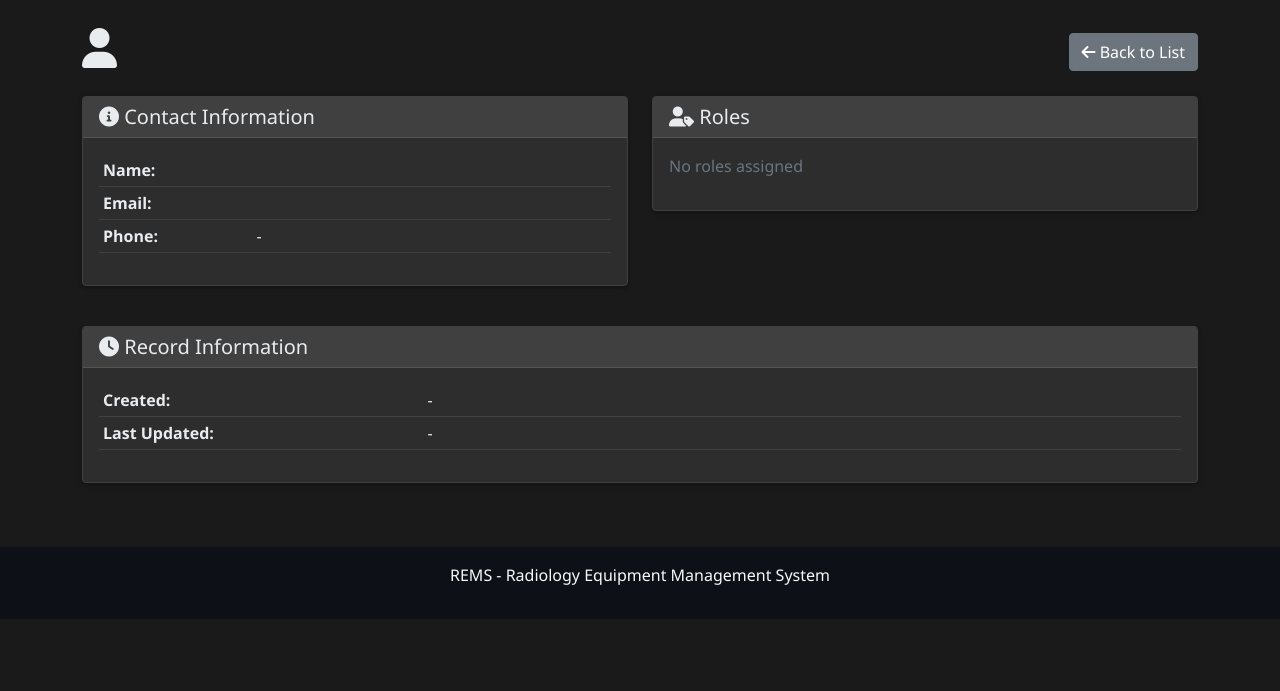
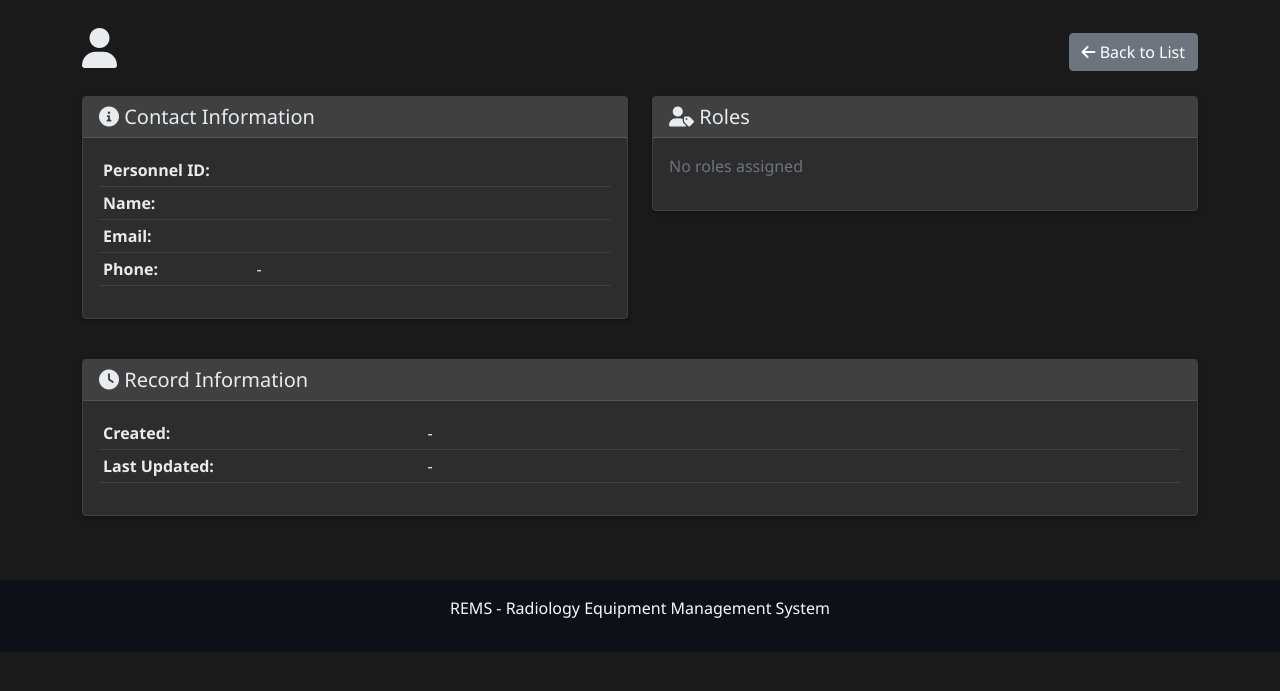
Before and after one commit to nickbevins/rems, a Python web app: template templates/personnel_detail.html in a window 1280 px wide. Shown: the part 57-748 px from the top of the page. Run offline with Jinja, Linux system fonts and the light colour scheme; the template is opened without the code that fills it, so the values that code supplies are empty.

Commit message:
Add personnel ID display to personnel details page
- Show personnel ID as first field in personnel details table
- Helps with bulk upload compliance testing by showing ID numbers
- Maintains existing layout with clear labeling

```diff
--- a/templates/personnel_detail.html
+++ b/templates/personnel_detail.html
@@ -28,7 +28,11 @@
                     <div class="card-body">
                         <table class="table table-sm">
                             <tr>
-                                <th width="30%">Name:</th>
+                                <th width="30%">Personnel ID:</th>
+                                <td>{{ personnel.id }}</td>
+                            </tr>
+                            <tr>
+                                <th>Name:</th>
                                 <td>{{ personnel.name }}</td>
                             </tr>
                             <tr>
```
